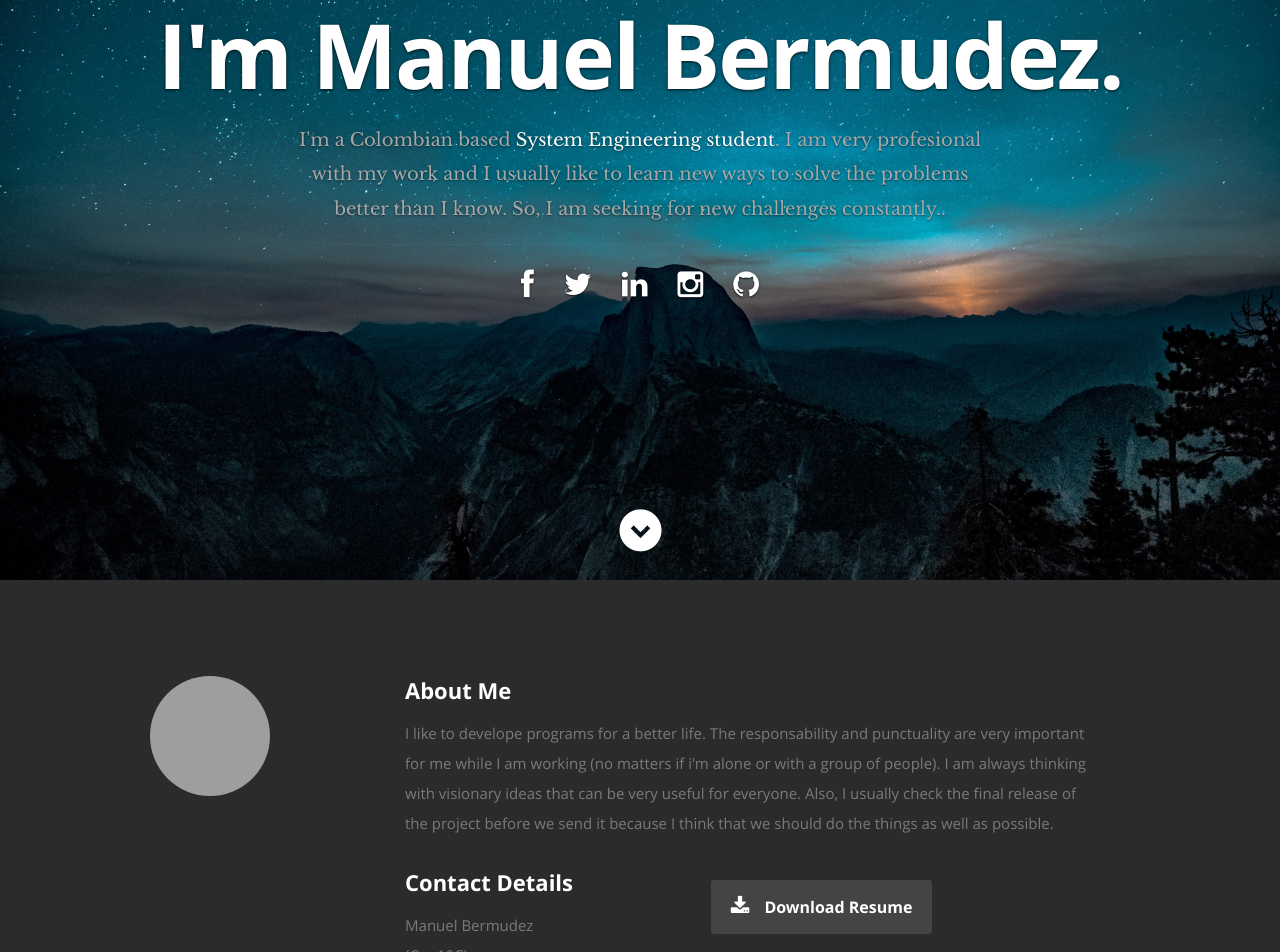
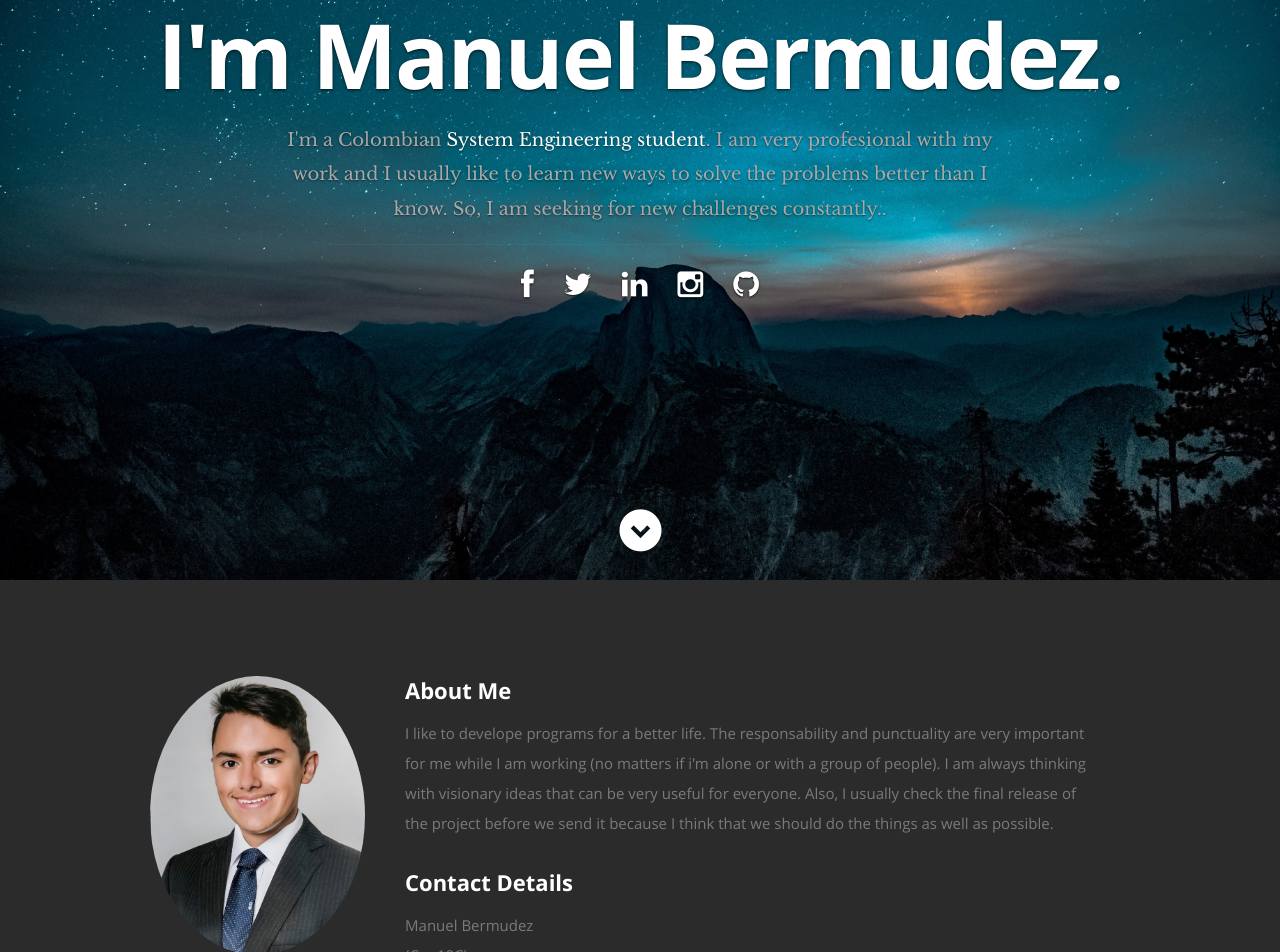
Before and after one commit to mbermudez24/cv-app, a React (Create React App) app: page / in a window 1280 px wide. Shown: the part 220-1172 px from the top of the page. Built offline with nearby package versions, Linux system fonts and the light colour scheme; grey boxes are pictures that could not be loaded.

Commit message:
Data issues Solved

```diff
--- a/public/css/layout.css
+++ b/public/css/layout.css
@@ -207,8 +207,8 @@ ul#nav li.current a { color: #F06000; }
 }
 #about .profile-pic {
    position: relative;
-   width: 120px;
-   height: 120px;
+
+
    border-radius: 100%;
 }
 #about .contact-details { width: 41.66667%; }
--- a/src/Components/About.js
+++ b/src/Components/About.js
@@ -40,7 +40,7 @@ class About extends Component {
                </div>
                <div className="columns download">
                   <p>
-                     <a href={resumeDownload} className="button"><i className="fa fa-download"></i>Download Resume</a>
+
                   </p>
                </div>
             </div>
--- a/src/Components/Header.js
+++ b/src/Components/Header.js
@@ -35,7 +35,7 @@ class Header extends Component {
       <div className="row banner">
          <div className="banner-text">
             <h1 className="responsive-headline">I'm {name}.</h1>
-            <h3>I'm a {city} based <span>{occupation}</span>. {description}.</h3>
+            <h3>I'm a {city}  <span>{occupation}</span>. {description}.</h3>
             <hr />
             <ul className="social">
                {networks}
```
Also changed, not shown: public/images/img.jpeg (added).
